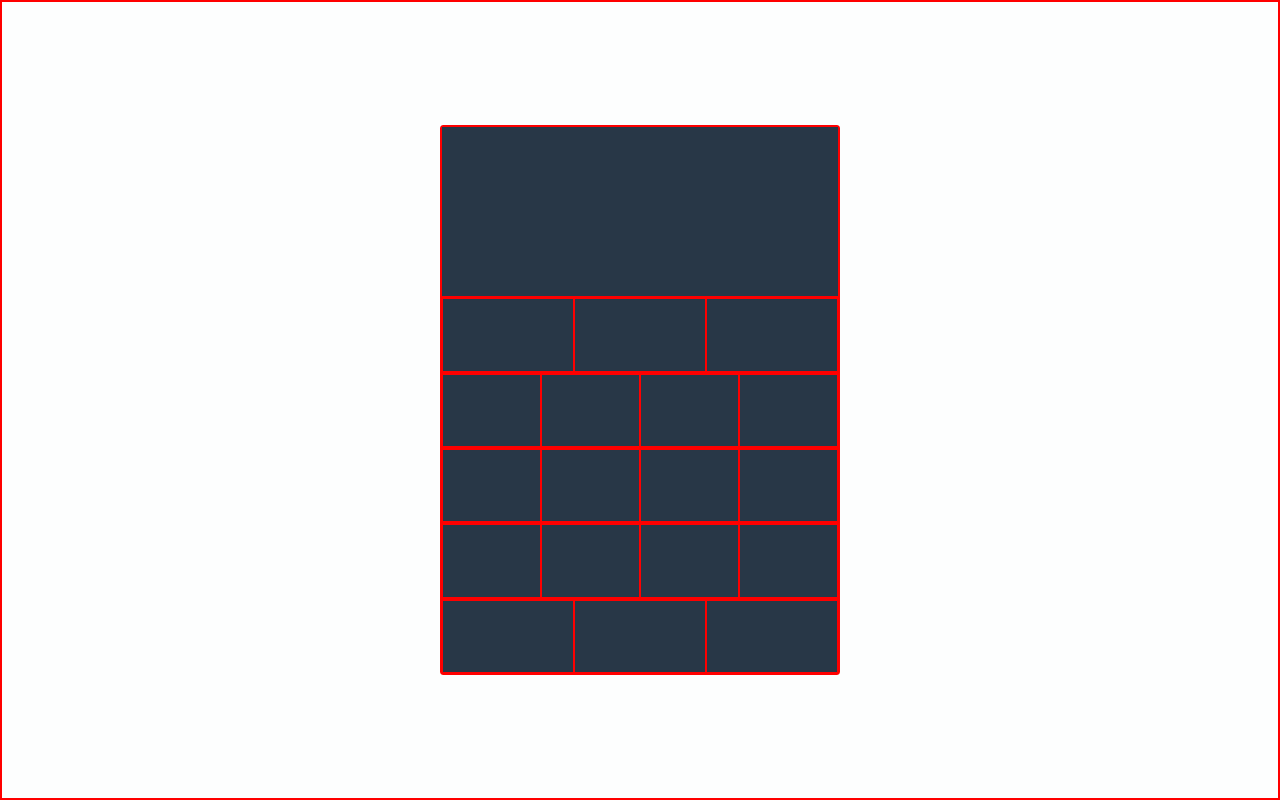
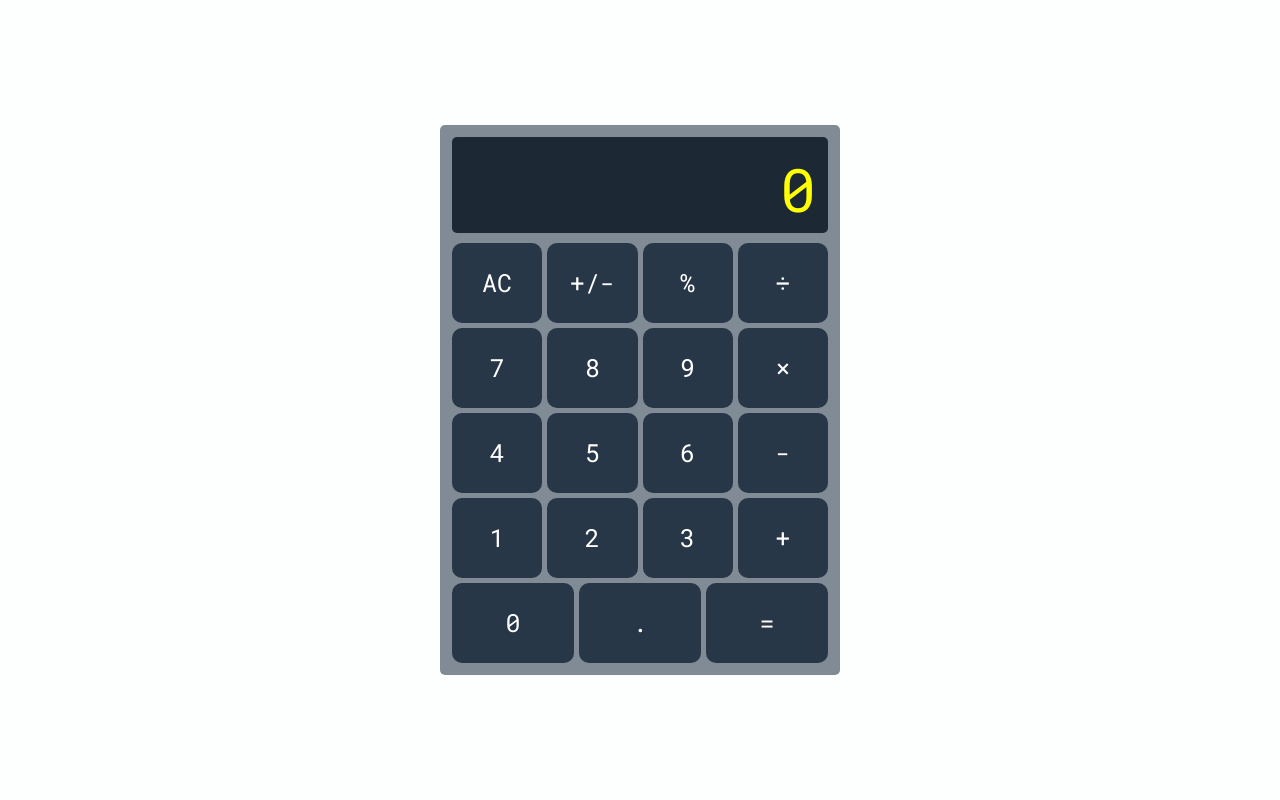
Before and after one commit to DakissCodes/calculator, a plain HTML site: page index.html in a window 1280 px wide. Drawn offline with Linux system fonts and the light colour scheme.

Commit message:
finished html, css styling

```diff
--- a/index.html
+++ b/index.html
@@ -11,40 +11,93 @@
     <title>Calculator</title>
 </head>
 <body>
-    <div class="base">
-        <div id='screen'></div>
-        <div class="row1">
-            <div id="delete"></div>
-            <div id="clear"></div>
-            <div id="division"></div>
+    <div></div>
+    <div id="base">
+
+        <div id="container">
+            <div id='screen'>
+                <div id="result">0</div>
+            </div>
+
+            <div class="row" id="top-row">
+                <div class="operator" id="ac">
+                    <div>AC</div>
+                </div>
+
+                <div class="operator" id="sign">
+                    <div>+/-</div>
+                </div>
+                <div class="operator" id="percentage">
+                    <div>%</div>
+                </div>
+                <div class="operator" id="division">
+                    <div>÷</div>
+                </div>
+            </div>
+
+
+            <div class="row">
+                <div class="num">
+                    <div>7</div>
+                </div>
+                <div class="num">
+                    <div>8</div>
+                </div>
+                <div class="num">
+                    <div>9</div>
+                </div>
+
+                <div class='operator' id="multiply">
+                    <div>×</div>
+                </div>
+            </div>
+
+            <div class="row">
+                <div class="num">
+                    <div>4</div>
+                </div>
+                <div class="num">
+                    <div>5</div>
+                </div>
+                <div class="num">
+                    <div>6</div>
+                </div>
+                <div class="operator" id="subtract">
+                    <div>-</div>
+                </div>
+            </div>
+
+            <div class="row">
+                <div class="num">
+                    <div>1</div>
+                </div>
+                <div class="num">
+                    <div>2</div>
+                </div>
+                <div class="num">
+                    <div>3</div>
+                </div>
+                <div class="operator" id="addition">
+                    <div>+</div>
+                </div>
+            </div>
+
+            <div class="row" id="bot-row">
+                <div class='num'id="zero">
+                    <div>0</div>
+                </div>
+                <div class='num' id="decimal">
+                    <div>.</div>
+                </div>
+                <div class='operator' id="equal">
+                    <div>=</div>
+                </div>
+            </div>
         </div>
 
-        <div class="row-mid">
-            <div class="num"></div>
-            <div class="num"></div>
-            <div class="num"></div>
-            <div id="multiply"></div>
-        </div>
-
-        <div class="row-mid">
-            <div class="num"></div>
-            <div class="num"></div>
-            <div class="num"></div>
-            <div id="subtract"></div>
-        </div>
-        <div class="row-mid">
-            <div class="num"></div>
-            <div class="num"></div>
-            <div class="num"></div>
-            <div id="addition"></div>
-        </div>
-        <div id="bot-row">
-            <div class="zero"></div>
-            <div class="decimal"></div>
-            <div id="equal"></div>
-        </div>
 
     </div>
+
 
 
 </body>
--- a/style.css
+++ b/style.css
@@ -4,7 +4,6 @@
     box-sizing: border-box;
     background-color: white;
     font-family: 'Roboto Mono';
-    border: 1px solid red
 }
 html, body {
     height: 100%
@@ -16,25 +15,78 @@ body {
     align-items: center;
     background-color: #FDFEFE;
 }
+#base {
+    width: 400px;
+    height:550px;
+    padding: 12px;
+    background-color: #808B96;
+    border-radius: 5px;
+}
 
-.base {
-    width: 400px;
-    height: 550px;
-    border-radius: 3px;
+#container {
     display: flex;
     flex-direction: column;
+    height: 100%;
+    width: 100%;
+    row-gap: 5px;
+    background-color: #808B96;
 }
 
+
+
 #screen {
-    height: 100px;
-}
-.base div {
-    background-color: #283747;
-    flex: 1 1 auto ;
+    height: 50px;
+    border-radius: 5px;
+    display: flex;
+    padding: 12px;
+    flex: 1 1 auto;
+    color: yellow;
 }
 
-.row1, .row-mid, #bot-row {
+#result {
+    background-color: #1C2833;
+    flex: 1 1 auto;
+    border-radius: 10px;
+    text-align: right;
+    font-size: 60px;
+}
+
+#screen, .row{
+    background-color: #1C2833;
+    flex: 1 1 auto;
     display: flex;
+    column-gap: 5px;
+}
+
+.row .operator, .row .num {
+    background-color: #283747;
+    border-radius: 10px;
+    flex: 1 1 0;
+    padding: 15px;
+    display: flex;
+}
+
+.operator div, .num div {
+    flex: 1 1 0;
+    display: flex;
+    align-items: center;
+    justify-content: center;
+    font-size: 25px;
+    background-color: #283747;
+    color: white;
+    line-height: 0px;
+
+}
 
 
+
+
+.row {
+    background-color: #808B96   ;
+    min-height: 80px;
 }
+
+#top-row {
+    flex-basis: 0;
+    margin-top: 5px;h
+}
```
